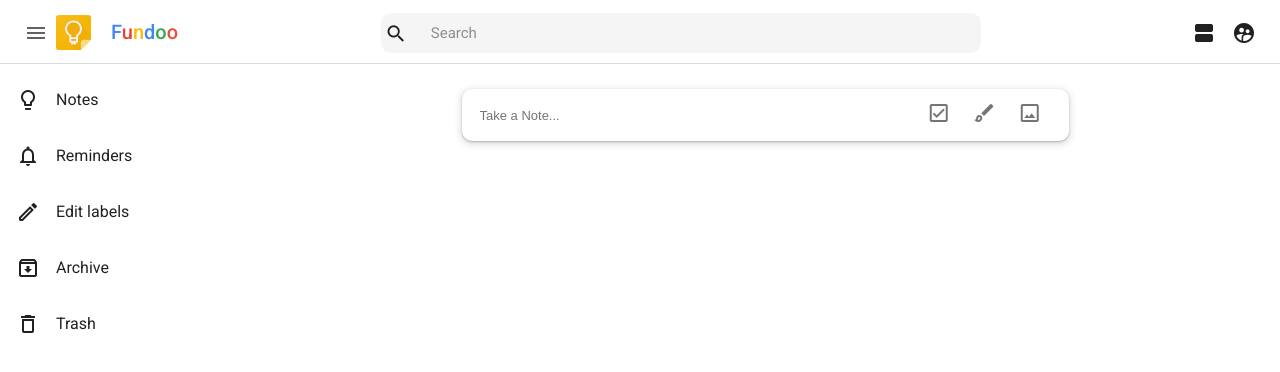
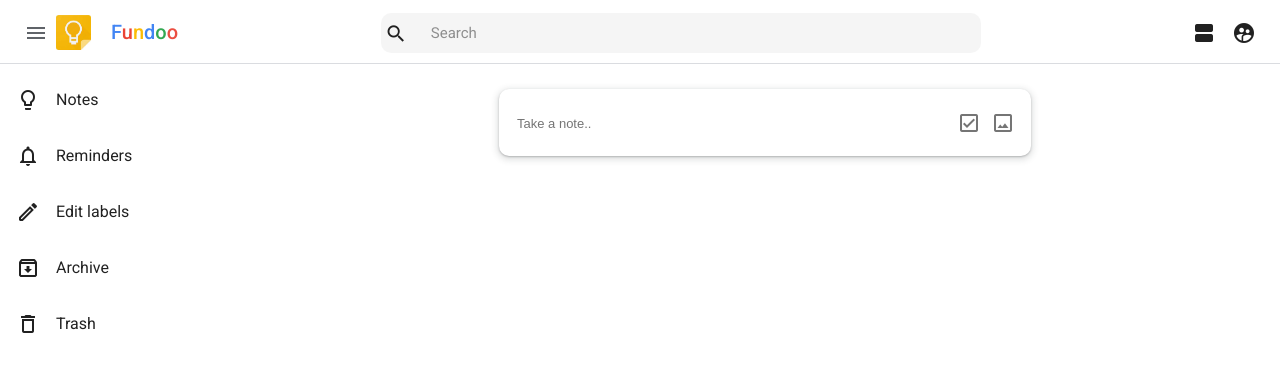
Before and after one commit to CharanKanduri/FundooNotes_Angular, an Angular app: page /dashboard in a window 1280 px wide. Shown: the top 372 px of the page. Built offline with nearby package versions, Linux system fonts and the light colour scheme.

Commit message:
[CHARAN]Add: ispin and Remainder in addNotes

```diff
--- a/src/app/Component/add-note/add-note/add-note.component.html
+++ b/src/app/Component/add-note/add-note/add-note.component.html
@@ -1,25 +1,36 @@
-<mat-card *ngIf="smallNote" (click)="showNote()">
-    <mat-card-title class="small-card-title">
-       <input type="text" placeholder="Take a Note...">
+<mat-card *ngIf="show" class="upCard">
+    <mat-card-title class="dummy-card-title" (click)="show =!show">
+        <input type="text" placeholder="Take a note..">
     </mat-card-title>
-    <mat-card-subtitle class="icons">
-        <mat-icon mat-list-icon class= "material-icons-outlined">check_box</mat-icon>
-        <mat-icon mat-list-icon class= "material-icons-outlined">brush</mat-icon>
-        <mat-icon mat-list-icon class= "material-icons-outlined">crop_original</mat-icon>
+    <mat-card-subtitle class="sideicons">
+        <mat-icon mat-list-icon class="material-icons-outlined sideiconone">check_box</mat-icon>
+        <mat-icon mat-list-icon class="material-icons-outlined">crop_original</mat-icon>
     </mat-card-subtitle>
 </mat-card>
-<mat-card class="bigCard" *ngIf="bigNote">
+<mat-card class="Card" *ngIf="!show" [style.background-color]="noteColor">
     <form [formGroup]="NoteForm">
-        <mat-card-title class="big-card-title">
-            <textarea cdkTextareaAutosize placeholder="Title" class="textarea" formControlName ="Title"></textarea>
-            <button mat-icon-button class="example-icon favorite-icon" >
-                <mat-icon mat-list-icon class= "material-icons-outlined" style="color:#767676 ;">push_pin</mat-icon>
+        <mat-card-title class="card-title">
+            <textarea cdkTextareaAutosize placeholder="Title" class="textarea" formControlName="Title"
+                [style.background-color]="noteColor"></textarea>
+            <button mat-icon-button class="example-icon favorite-icon" (click)="changePin()">
+                <em class="material-icons" *ngIf="pin">push_pin</em>
+                <mat-icon mat-list-icon class="material-icons-outlined" style="color: rgb(136, 133, 133);" *ngIf="!pin">
+                    push_pin</mat-icon>
             </button>
         </mat-card-title>
-        <mat-card-content class="big-card-content">
-        <textarea cdkTextareaAutosize placeholder="Take a Note..." class="textarea" formControlName ="Description"></textarea>
+        <mat-card-content class="card-content">
+            <textarea cdkTextareaAutosize placeholder="Take a note.." class="textarea" formControlName="Description"
+                [style.background-color]="noteColor"></textarea>
         </mat-card-content>
         <mat-card-footer>
+            <div style="padding-left: 10px;">
+                <span *ngIf="isReminder" class="reminderLabel">
+                    <mat-icon mat-list-icon class="material-icons-outlined">watch_later</mat-icon>
+                    <p>{{Reminder}}</p>
+                    <mat-icon mat-list-icon class="material-icons-outlined" (click)="RemoveReminder()" style="cursor: pointer;">close
+                    </mat-icon>
+                </span>
+            </div>
             <app-note-icons></app-note-icons>
         </mat-card-footer>
     </form>
--- a/src/app/Component/add-note/add-note/add-note.component.scss
+++ b/src/app/Component/add-note/add-note/add-note.component.scss
@@ -1,14 +1,26 @@
 @import url("https://fonts.googleapis.com/icon?family=Material+Icons|Material+Icons+Outlined");
-  ::ng-deep .mat-drawer-content{
-      overflow:unset;
+
+@mixin Flex {
+    display: flex;
+    flex-direction: row;
 }
-  .title{
+::ng-deep .mat-drawer-content {
+    overflow: unset;
+}
+.title {
     font-size: 16px;
     flex-grow: 12;
     padding-top: 10px;
 }
-
-.icons{
+.sideiconone {
+    padding-right: 10px;
+    padding-top: 10px;
+}
+i {
+    color: #8b8a8a;
+    font-size: 20px;
+}
+.icon {
     display: flex;
     flex-grow: 3;
     justify-content: space-around;
@@ -17,60 +29,74 @@
     display: unset;
     margin-right: 0;
 }
-    mat-card{
-        display: flex;
-        flex-direction: row;
-        min-width:575px;
+.upCard {
+    text-align: start !important;
+}
+mat-card {
+    @include Flex;
+    min-width: 500px;
     align-items: center;
     border-radius: 10px;
     margin-top: 25px;
-        form{
+    form {
         width: 100%;
     }
-
 }
-    .mat-card:not([class*=mat-elevation-z]) {
+.mat-card:not([class*="mat-elevation-z"]) {
     box-shadow: 0 1px 2px 0 rgb(60 64 67 / 30%), 0 2px 6px 2px rgb(60 64 67 / 15%);
 }
-    .small-card-title{
+.dummy-card-title {
     font-size: 13px;
     flex-grow: 12;
-        height: 10px!important;
-        input{
+    height: 10px !important;
+    input {
         outline: none;
         height: 100%;
         border: none;
         font-size: 13px;
     }
 }
-    .bigCard
-    {
+.Card {
     display: flex;
     flex-direction: column;
 }
-    .textarea
-    {
+.textarea {
     width: 400px;
     border: none;
-        font-size: 16px;
+    font-size: 13px;
     margin-left: 0px;
     outline: none;
 }
-    .big-card-title
-    {
-        display: flex;
-        flex-direction: row;
+.card-title {
+    @include Flex;
     justify-content: space-between;
     width: 100%;
 }
-    .big-card-content
-    {
-        display: flex;
-        flex-direction: row;
+.card-content {
+    @include Flex;
     justify-content: space-between;
     width: 100%;
 }
-    mat-card-footer
-    {
+mat-card-footer {
     width: 100%;
 }
+//reminder
+.reminderLabel {
+    display: flex;
+    flex-direction: row;
+    align-items: center;
+    justify-content: flex-start;
+    background-color: #ebebeb;
+    font-size: 12px;
+    width: fit-content;
+    max-height: 25px;
+    border-radius: 15px;
+    p {
+        margin-top: 10px;
+    }
+    mat-icon {
+        font-size: 17px;
+        margin-left: 3px;
+        margin-top: 5px;
+    }
+}
--- a/src/app/Component/add-note/add-note/add-note.component.ts
+++ b/src/app/Component/add-note/add-note/add-note.component.ts
@@ -1,8 +1,6 @@
 import { Component, OnInit } from '@angular/core';
 import { FormControl, Validators, FormGroup } from '@angular/forms';
-import { UserServiceService } from 'src/app/Services/UserService/user-service.service';
 import {MatSnackBar} from '@angular/material/snack-bar';
-import { Router } from '@angular/router';
 
 @Component({
   selector: 'app-add-note',
@@ -10,10 +8,13 @@ import { Router } from '@angular/router';
   styleUrls: ['./add-note.component.scss']
 })
 export class AddNoteComponent implements OnInit {
-  smallNote:boolean = true;
-  bigNote:boolean = false;
+  show:boolean = true;
+  noteColor = "white";
+  pin:boolean=false;
+  isReminder=false;
+  Reminder="";
   NoteForm !: FormGroup;
-  constructor() { }
+  constructor(private snackBar:MatSnackBar) { }
 
   ngOnInit(): void {
     this.NoteForm = new FormGroup({
@@ -21,10 +22,12 @@ export class AddNoteComponent implements OnInit {
       Description:new FormControl()
     });
   }
-  showNote()
+  changePin(){
+    this.pin = !this.pin;
+  }
+  RemoveReminder()
   {
-    this.smallNote = false;
-    this.bigNote = true;
+    this.isReminder = false;
+    this.snackBar.open('Reminder Deleted', '', { duration: 3000,verticalPosition: 'bottom',horizontalPosition: 'left'});
   }
-
 }
--- a/src/app/Component/note-icons/note-icons/note-icons.component.ts
+++ b/src/app/Component/note-icons/note-icons/note-icons.component.ts
@@ -17,9 +17,6 @@ export class NoteIconsComponent implements OnInit {
   }
   Close()
   {
-    this.addNote.bigNote = false;
-    this.addNote.smallNote=true;
-    localStorage.clear();
     this.noteService.CreateNote(this.addNote.NoteForm.value)
     .subscribe((result:any)=>{
       this.snackBar.open(`${result.message}`, '', {
```
Lines whose indentation alone changed are shown as unchanged.
